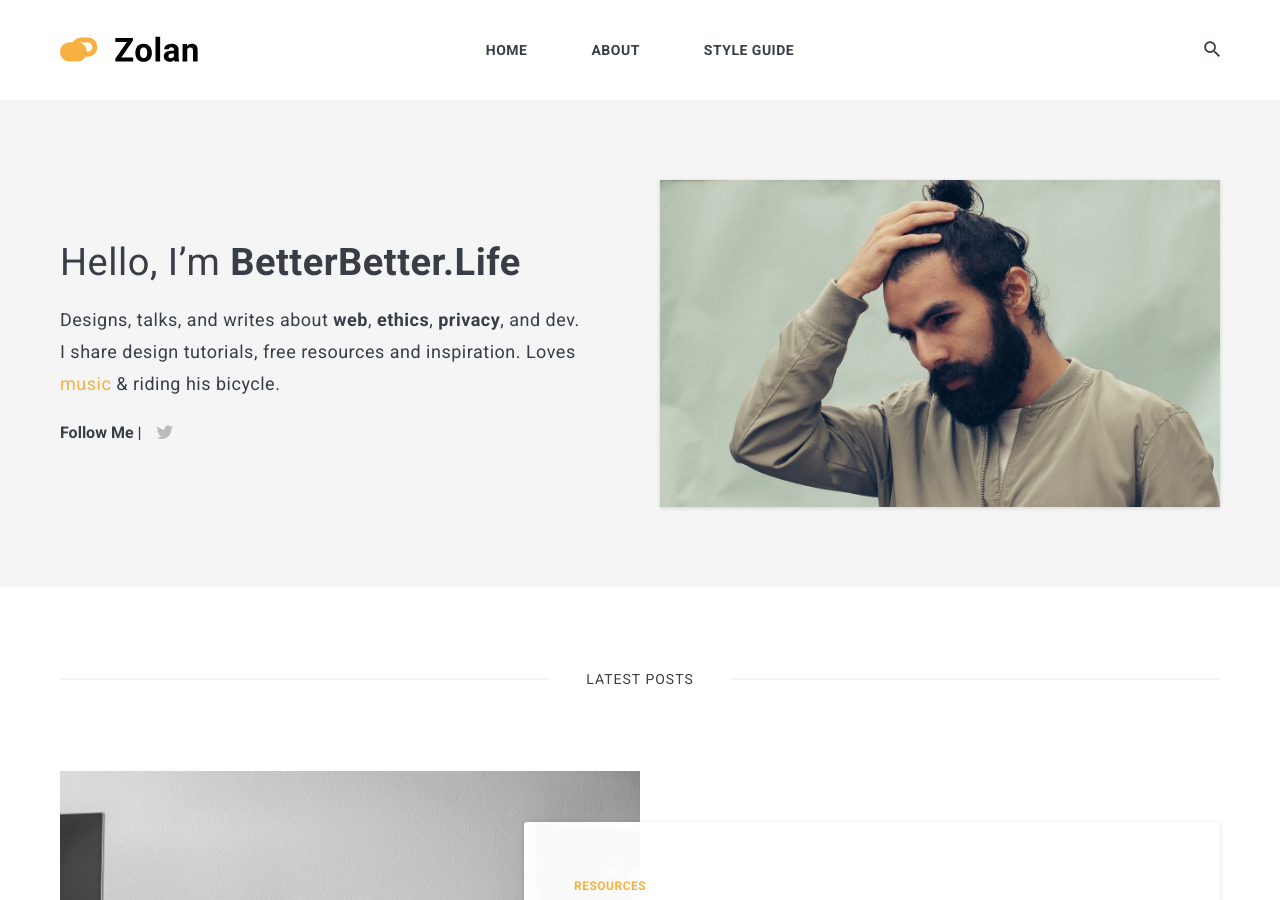
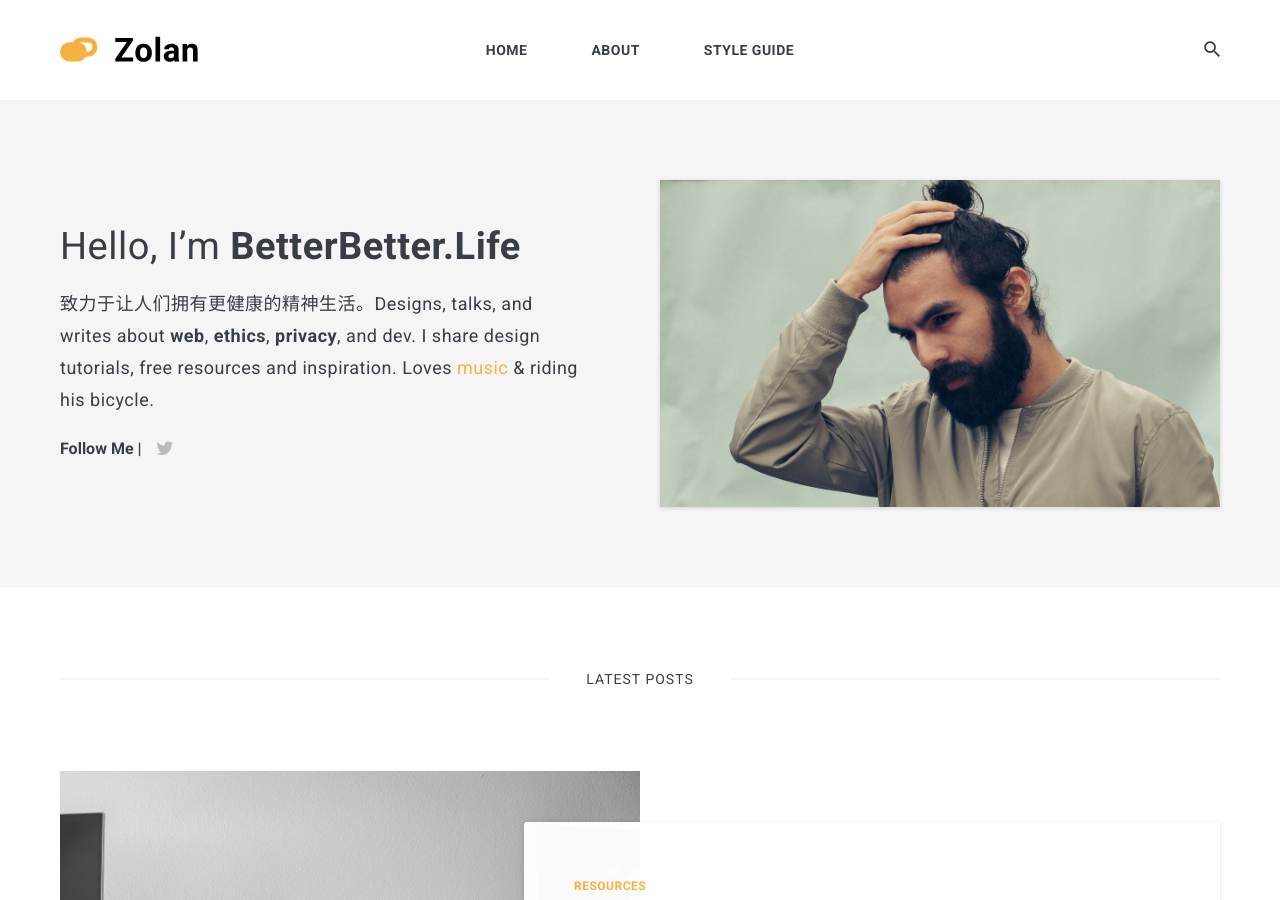
Before and after one commit to aSSong/betterbetterlife, a Jekyll site: the page built from index.html, in a window 1280 px wide and 900 px high. Built offline with Jekyll 4.4.1, drawn with Linux system fonts in a browser that asks for light colours; nearby versions of some CDN libraries; the list of posts is cut into pages by our own code.

Commit message:
Update settings.yml

```diff
--- a/_data/settings.yml
+++ b/_data/settings.yml
@@ -11,7 +11,7 @@
   name: BetterBetter.Life
   image: 01.jpg
   say-hello: Hello, I’m <strong>BetterBetter.Life</strong>
-  bio: Designs, talks, and writes about <strong>web</strong>, <strong>ethics</strong>, <strong>privacy</strong>, and dev. I share design tutorials, free resources and inspiration. Loves <a href="#">music</a> & riding his bicycle.
+  bio: 致力于让人们拥有更健康的精神生活。Designs, talks, and writes about <strong>web</strong>, <strong>ethics</strong>, <strong>privacy</strong>, and dev. I share design tutorials, free resources and inspiration. Loves <a href="#">music</a> & riding his bicycle.
 
 
 #-------------------------------
```
